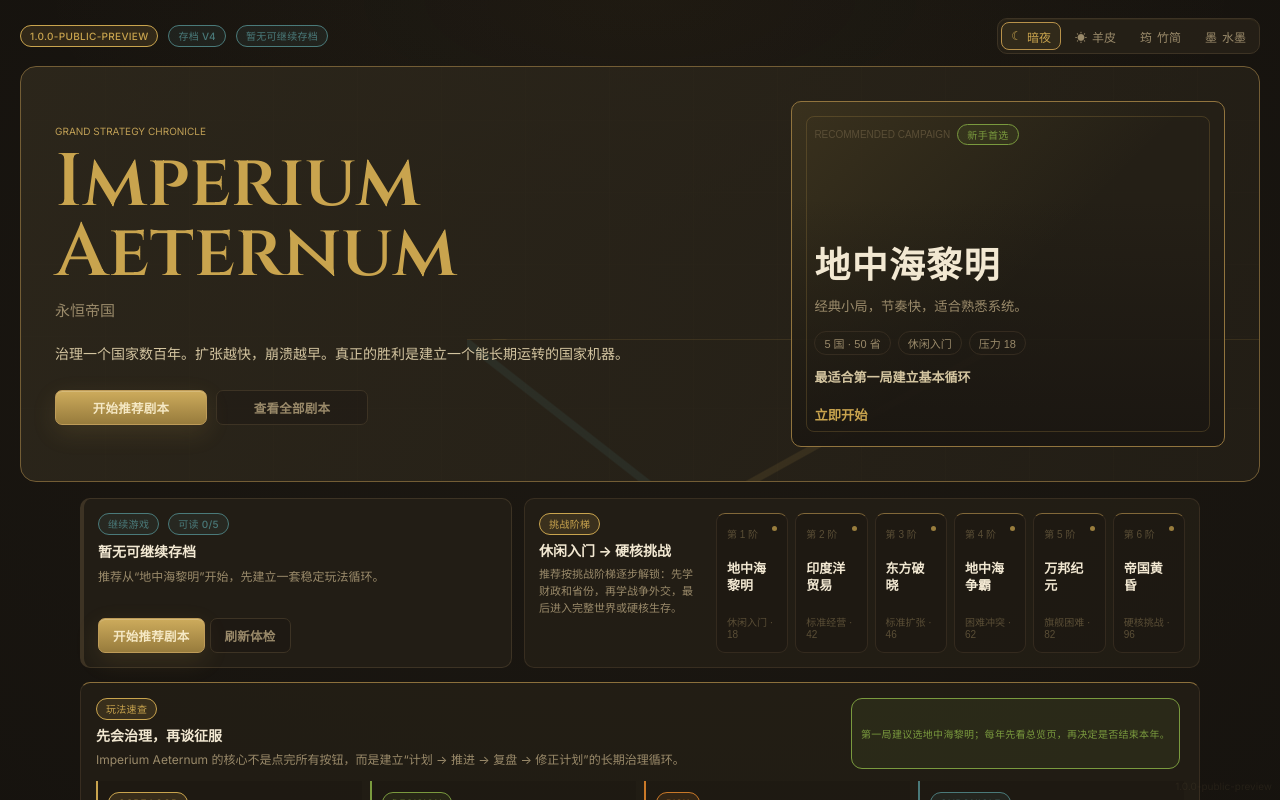
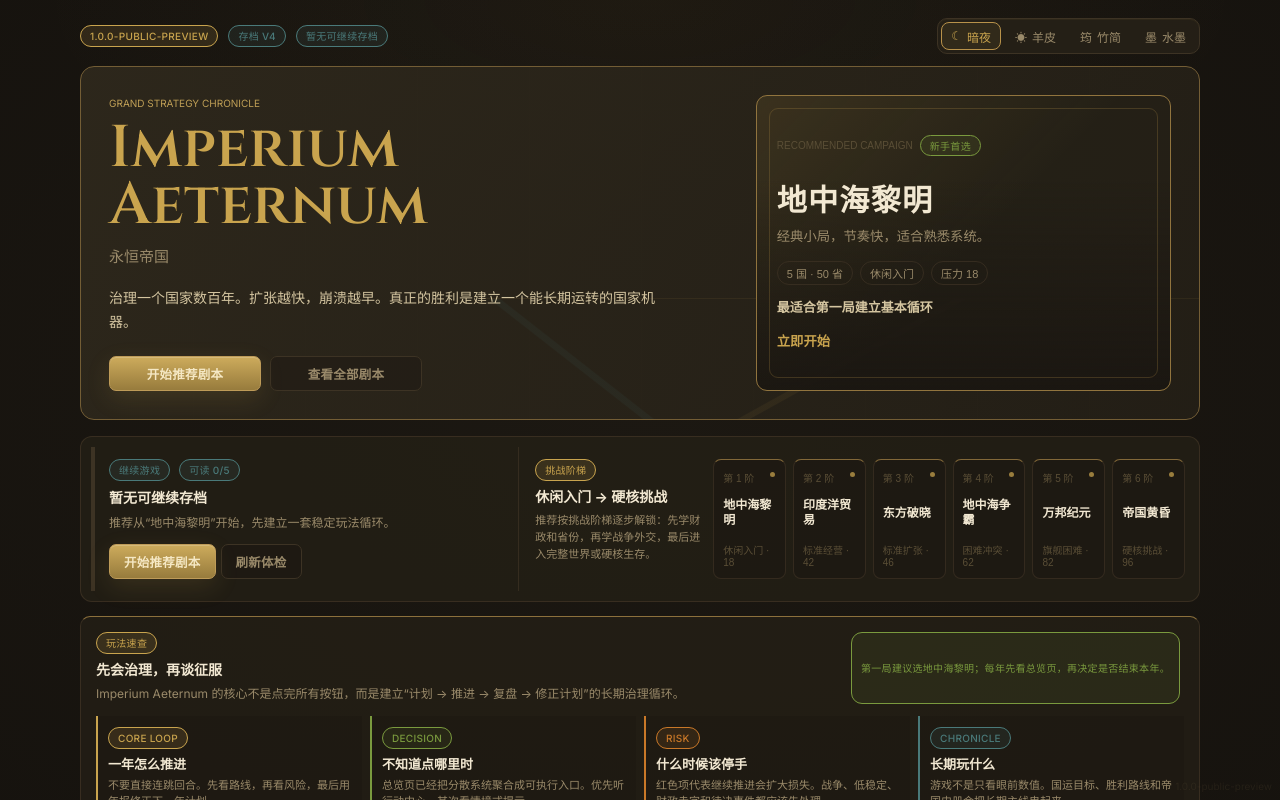
Before and after one commit to Lunora-Gather/Imperium-Aeternum, a React (Vite) app: page / in a window 1280 px wide. Shown: the top 800 px of the page. Built offline with nearby package versions, Linux system fonts and the light colour scheme.

Commit message:
Refine launch screen visual cohesion

```diff
--- a/src/palette.css
+++ b/src/palette.css
@@ -641,28 +641,34 @@ body > div[style*="position:fixed"][style*="right:8px"] {
 }
 
 .ia-menu--launch {
-  width: min(1240px, calc(100vw - 32px)) !important;
+  width: min(1160px, calc(100vw - 40px)) !important;
 }
 
 .ia-menu--launch .ia-up {
   letter-spacing: 0 !important;
 }
 
+.ia-menu--launch .ia-menu-toolbar {
+  max-width: 1120px;
+  margin-right: auto !important;
+  margin-left: auto !important;
+}
+
 .ia-launch-hero {
   position: relative;
   display: grid;
-  grid-template-columns: minmax(0, 1.08fr) minmax(318px, .66fr);
-  gap: clamp(18px, 2.1vw, 28px);
+  grid-template-columns: minmax(0, .96fr) minmax(330px, .64fr);
+  gap: clamp(18px, 2vw, 24px);
   align-items: stretch;
-  min-height: clamp(340px, 52vh, 480px);
+  max-width: 1120px;
+  min-height: clamp(286px, 36vh, 360px);
   margin: 0 auto 16px;
-  padding: clamp(20px, 3vw, 34px);
+  padding: clamp(20px, 2.2vw, 28px);
   border: 1px solid color-mix(in srgb, var(--border-gold) 44%, var(--border));
-  border-radius: 16px;
+  border-radius: 14px;
   background:
-    linear-gradient(120deg, color-mix(in srgb, var(--bg-raised) 88%, transparent), color-mix(in srgb, var(--bg-panel) 76%, transparent)),
-    repeating-linear-gradient(90deg, rgba(201,164,78,.055) 0 1px, transparent 1px 84px),
-    repeating-linear-gradient(0deg, rgba(201,164,78,.035) 0 1px, transparent 1px 72px);
+    linear-gradient(120deg, color-mix(in srgb, var(--bg-raised) 94%, transparent), color-mix(in srgb, var(--bg-panel) 82%, transparent)),
+    repeating-linear-gradient(90deg, rgba(201,164,78,.035) 0 1px, transparent 1px 112px);
   overflow: hidden;
 }
 
@@ -676,7 +682,7 @@ body > div[style*="position:fixed"][style*="right:8px"] {
   background:
     linear-gradient(38deg, transparent 0 28%, color-mix(in srgb, var(--stable) 22%, transparent) 28.2% 29%, transparent 29.2%),
     linear-gradient(151deg, transparent 0 38%, color-mix(in srgb, var(--gold) 18%, transparent) 38.2% 39%, transparent 39.2%);
-  opacity: .64;
+  opacity: .38;
 }
 
 .ia-launch-copy {
@@ -696,8 +702,8 @@ body > div[style*="position:fixed"][style*="right:8px"] {
 .ia-launch-copy h1 {
   margin: 0;
   color: var(--gold);
-  font-size: clamp(46px, 5.8vw, 78px);
-  line-height: .94;
+  font-size: clamp(42px, 4.6vw, 62px);
+  line-height: .96;
   letter-spacing: 0;
 }
 
@@ -709,8 +715,8 @@ body > div[style*="position:fixed"][style*="right:8px"] {
 }
 
 .ia-launch-copy .ia-menu-subtitle {
-  max-width: 590px !important;
-  margin: 18px 0 0 !important;
+  max-width: 560px !important;
+  margin: 16px 0 0 !important;
   color: var(--text-soft) !important;
   font-size: 14px !important;
 }
@@ -719,7 +725,7 @@ body > div[style*="position:fixed"][style*="right:8px"] {
   display: flex;
   flex-wrap: wrap;
   gap: 9px;
-  margin-top: 24px;
+  margin-top: 22px;
 }
 
 .ia-launch-actions .ia-btn {
@@ -731,13 +737,13 @@ body > div[style*="position:fixed"][style*="right:8px"] {
   position: relative;
   z-index: 1;
   display: flex;
-  min-height: 100%;
+  min-height: 0;
   flex-direction: column;
-  justify-content: flex-end;
+  justify-content: center;
   text-align: left;
-  padding: clamp(16px, 2vw, 22px);
+  padding: clamp(16px, 1.9vw, 20px);
   border: 1px solid color-mix(in srgb, var(--border-gold) 68%, var(--border));
-  border-radius: 10px;
+  border-radius: 11px;
   background:
     linear-gradient(180deg, transparent 0 28%, color-mix(in srgb, var(--bg-inset) 78%, transparent)),
     linear-gradient(135deg, color-mix(in srgb, var(--gold) 13%, transparent), transparent 52%),
@@ -750,9 +756,9 @@ body > div[style*="position:fixed"][style*="right:8px"] {
 .ia-featured-scenario::before {
   content: '';
   position: absolute;
-  inset: 14px;
+  inset: 12px;
   border: 1px solid color-mix(in srgb, var(--border-gold) 24%, transparent);
-  border-radius: 8px;
+  border-radius: 9px;
   pointer-events: none;
 }
 
@@ -774,7 +780,7 @@ body > div[style*="position:fixed"][style*="right:8px"] {
 
 .ia-featured-top {
   justify-content: space-between;
-  margin-bottom: auto;
+  margin-bottom: 28px;
 }
 
 .ia-featured-top > span {
@@ -783,9 +789,9 @@ body > div[style*="position:fixed"][style*="right:8px"] {
 }
 
 .ia-featured-scenario h2 {
-  margin: 42px 0 7px;
+  margin: 0 0 7px;
   color: var(--text);
-  font-size: clamp(25px, 2.8vw, 36px);
+  font-size: clamp(24px, 2.35vw, 32px);
 }
 
 .ia-featured-scenario p,
@@ -798,7 +804,7 @@ body > div[style*="position:fixed"][style*="right:8px"] {
 .ia-featured-scenario p {
   margin: 0;
   color: var(--text-mute);
-  line-height: 1.65;
+  line-height: 1.55;
 }
 
 .ia-featured-meta {
@@ -821,7 +827,7 @@ body > div[style*="position:fixed"][style*="right:8px"] {
 
 .ia-featured-scenario em {
   align-self: flex-start;
-  margin-top: 18px;
+  margin-top: 14px;
   color: var(--gold);
   font-style: normal;
   font-weight: 750;
@@ -830,9 +836,13 @@ body > div[style*="position:fixed"][style*="right:8px"] {
 .ia-launch-ops {
   display: grid;
   grid-template-columns: minmax(286px, .78fr) minmax(0, 1.22fr);
-  gap: 12px;
+  gap: 0;
   max-width: 1120px;
   margin: 0 auto 14px;
+  padding: 10px;
+  border: 1px solid color-mix(in srgb, var(--border) 82%, transparent);
+  border-radius: 12px;
+  background: color-mix(in srgb, var(--bg-panel) 78%, transparent);
 }
 
 .ia-continue-panel,
@@ -849,10 +859,12 @@ body > div[style*="position:fixed"][style*="right:8px"] {
   display: grid;
   grid-template-columns: minmax(0, 1fr);
   align-content: space-between;
-  min-height: 170px;
-  padding: 14px;
-  border-left-width: 4px;
-  border-radius: 10px;
+  min-height: 138px;
+  padding: 12px 14px;
+  border-width: 0 1px 0 4px;
+  border-right-color: color-mix(in srgb, var(--border) 72%, transparent) !important;
+  border-radius: 0;
+  background: transparent;
 }
 
 .ia-continue-copy,
@@ -910,11 +922,13 @@ body > div[style*="position:fixed"][style*="right:8px"] {
 
 .ia-difficulty-track {
   display: grid;
-  grid-template-columns: minmax(154px, .52fr) minmax(0, 1.48fr);
+  grid-template-columns: minmax(166px, .42fr) minmax(0, 1.58fr);
   gap: 12px;
-  min-height: 170px;
-  padding: 14px;
-  border-radius: 10px;
+  min-height: 138px;
+  padding: 12px 4px 12px 16px;
+  border: 0;
+  border-radius: 0;
+  background: transparent;
 }
 
 .ia-difficulty-copy strong {
@@ -940,11 +954,11 @@ body > div[style*="position:fixed"][style*="right:8px"] {
   flex-direction: column;
   justify-content: space-between;
   gap: 5px;
-  min-height: 124px;
-  padding: 12px 10px;
+  min-height: 96px;
+  padding: 10px 9px;
   border: 1px solid color-mix(in srgb, var(--border) 72%, transparent);
   border-top-color: color-mix(in srgb, var(--border-gold) 56%, var(--border));
-  border-radius: 9px;
+  border-radius: 8px;
   background: color-mix(in srgb, var(--bg-inset) 34%, transparent);
   color: var(--text);
   text-align: left;
@@ -978,8 +992,28 @@ body > div[style*="position:fixed"][style*="right:8px"] {
 .ia-difficulty-step strong {
   display: block;
   color: var(--text);
-  font-size: 13px;
+  font-size: 12px;
   line-height: 1.25;
+}
+
+:root[data-theme="day"] .ia-launch-hero {
+  background:
+    linear-gradient(115deg, rgba(255, 250, 236, .78), rgba(239, 229, 204, .72)),
+    repeating-linear-gradient(90deg, rgba(139, 101, 42, .026) 0 1px, transparent 1px 120px);
+  box-shadow: inset 0 1px 0 rgba(255,255,255,.52);
+}
+
+:root[data-theme="day"] .ia-featured-scenario,
+:root[data-theme="day"] .ia-launch-ops,
+:root[data-theme="day"] .ia-launch-handbook,
+:root[data-theme="day"] .ia-scenario-card {
+  background-color: rgba(248, 241, 223, .54) !important;
+}
+
+:root[data-theme="day"] .ia-difficulty-step,
+:root[data-theme="day"] .ia-handbook-item,
+:root[data-theme="day"] .ia-launch-guide {
+  background-color: rgba(228, 215, 189, .28);
 }
 
 .ia-launch-handbook {
```
